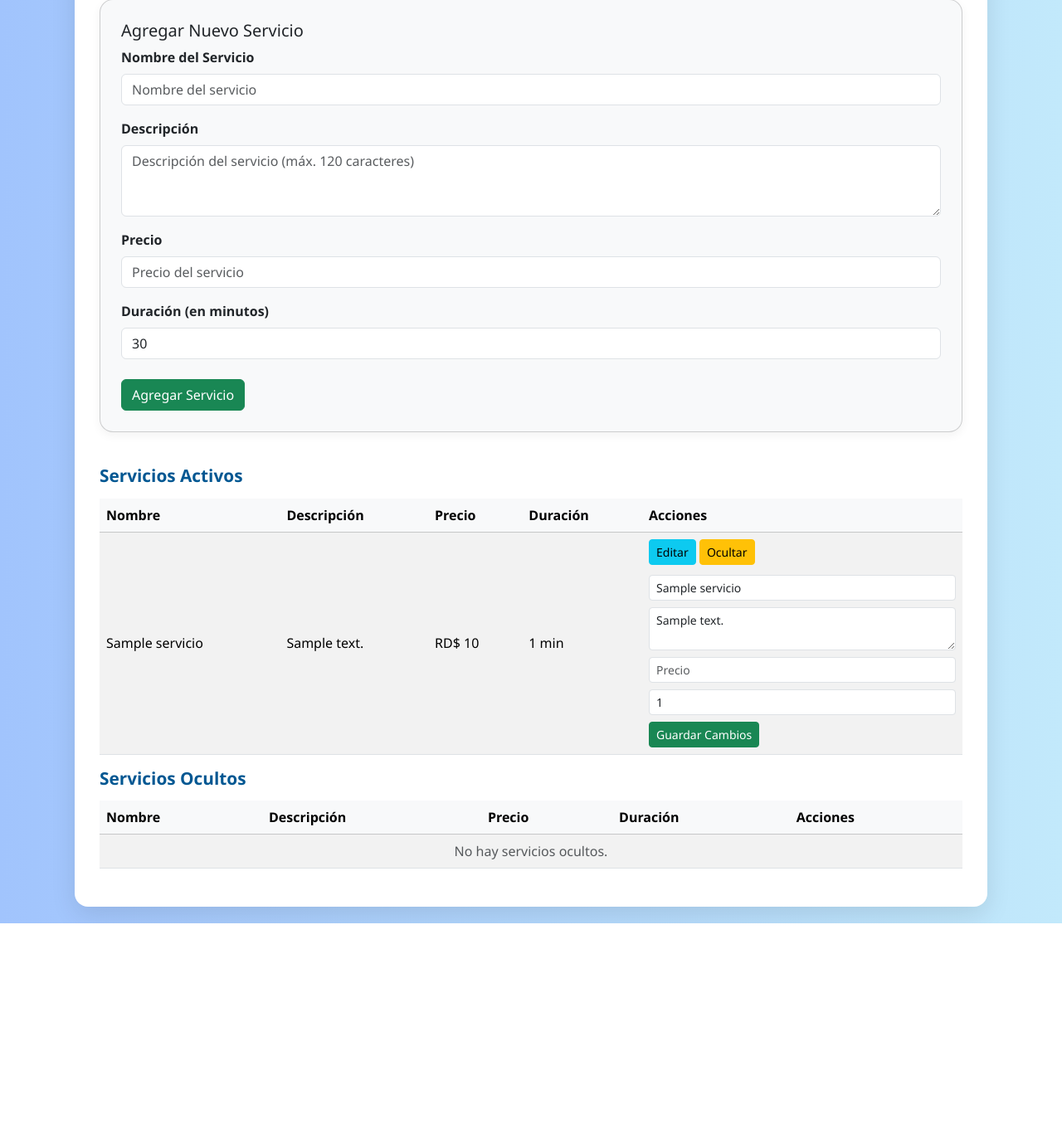
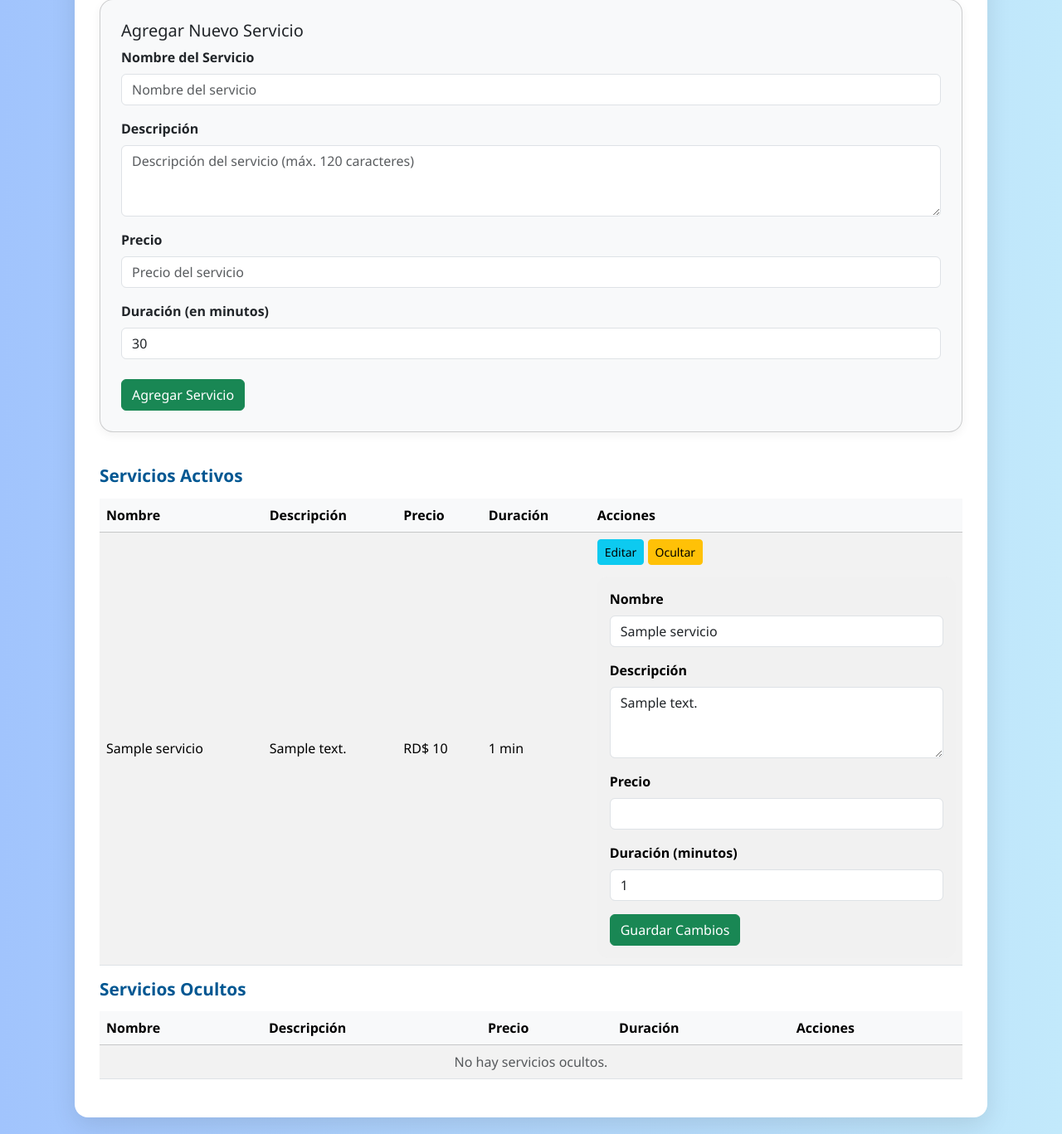
Before and after one commit to Garciayonatan/Gestiona_tu_citas, a Django app: page /empresa/servicios/ in a window 1280 px wide, after a click on "Editar". Shown: the part 218-1585 px from the top of the page at 83% size. Before the commit the page ends 1331 px from the top, so only its background shows below. Run offline with Django 5.2, Linux system fonts and the light colour scheme; a user stored in the database is signed in; tables that the repository leaves empty hold one stand-in row (values such as "Sample post").

Commit message:
Descripción de los cambios realizados

```diff
--- a/templates/app/servicio_empresa.html
+++ b/templates/app/servicio_empresa.html
@@ -82,6 +82,18 @@
       overflow-x: auto;
     }
 
+    /* Formulario dentro del collapse más bonito */
+    .editar-form {
+      background: #f1f1f1;
+      padding: 15px;
+      border-radius: 0.75rem;
+      margin-top: 10px;
+    }
+
+    .editar-form .form-control {
+      margin-bottom: 10px;
+    }
+
     /* --- Responsive para móviles: --- */
     @media (max-width: 768px) {
       .top-bar {
@@ -105,12 +117,10 @@
         font-size: 1rem;
       }
 
-      /* Ocultar encabezado de tabla */
       .table thead {
         display: none;
       }
 
-      /* Cada fila se muestra como bloque separado */
       .table tr {
         display: block;
         margin-bottom: 1.5rem;
@@ -121,14 +131,13 @@
         box-shadow: 0 2px 8px rgba(0,0,0,0.05);
       }
 
-      /* Cada celda en bloque apilado */
       .table td {
         display: block;
         padding: 10px 0;
         border: none;
         border-bottom: 1px solid #eee;
         position: relative;
-        padding-left: 110px; /* espacio para la etiqueta */
+        padding-left: 110px;
         word-break: break-word;
       }
 
@@ -136,7 +145,6 @@
         border-bottom: none;
       }
 
-      /* Etiqueta delante de cada dato */
       .table td::before {
         content: attr(data-label);
         position: absolute;
@@ -148,7 +156,6 @@
         white-space: nowrap;
       }
 
-      /* Ajuste botones en móvil */
       .table td form {
         margin: 0;
         padding: 0;
@@ -263,24 +270,29 @@
               </form>
 
               <!-- Formulario collapsible para editar -->
-              <div class="collapse mt-2" id="editarServicio{{ servicio.id }}">
+              <div class="collapse editar-form" id="editarServicio{{ servicio.id }}">
                 <form method="post">
                   {% csrf_token %}
                   <input type="hidden" name="editar_servicio" value="1" />
                   <input type="hidden" name="servicio_id" value="{{ servicio.id }}" />
-                  <div class="mb-2">
-                    <input type="text" name="nombre" class="form-control form-control-sm" value="{{ servicio.nombre }}" placeholder="Nombre">
+
+                  <div class="mb-3">
+                    <label class="form-label">Nombre</label>
+                    <input type="text" name="nombre" class="form-control" value="{{ servicio.nombre }}" required>
                   </div>
-                  <div class="mb-2">
-                    <textarea name="descripcion" class="form-control form-control-sm" placeholder="Descripción">{{ servicio.descripcion }}</textarea>
+                  <div class="mb-3">
+                    <label class="form-label">Descripción</label>
+                    <textarea name="descripcion" class="form-control" rows="3">{{ servicio.descripcion }}</textarea>
                   </div>
-                  <div class="mb-2">
-                    <input type="number" name="precio" class="form-control form-control-sm" value="{{ servicio.precio }}" placeholder="Precio">
+                  <div class="mb-3">
+                    <label class="form-label">Precio</label>
+                    <input type="number" name="precio" class="form-control" value="{{ servicio.precio }}" step="0.01" required>
                   </div>
-                  <div class="mb-2">
-                    <input type="number" name="duracion" class="form-control form-control-sm" value="{{ servicio.duracion }}" placeholder="Duración (min)">
+                  <div class="mb-3">
+                    <label class="form-label">Duración (minutos)</label>
+                    <input type="number" name="duracion" class="form-control" value="{{ servicio.duracion }}" required>
                   </div>
-                  <button type="submit" class="btn btn-success btn-sm">Guardar Cambios</button>
+                  <button type="submit" class="btn btn-success">Guardar Cambios</button>
                 </form>
               </div>
             </td>
```
